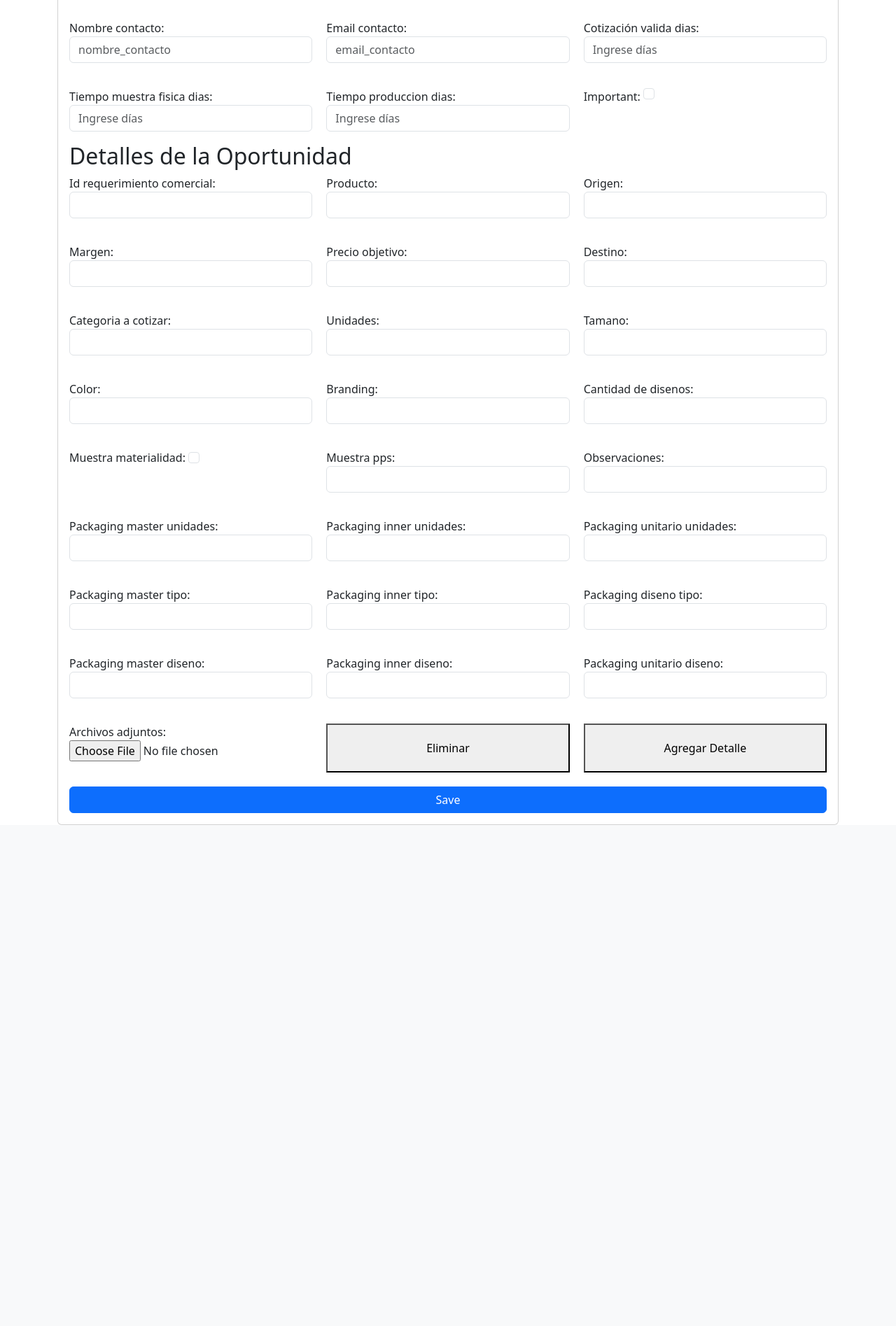
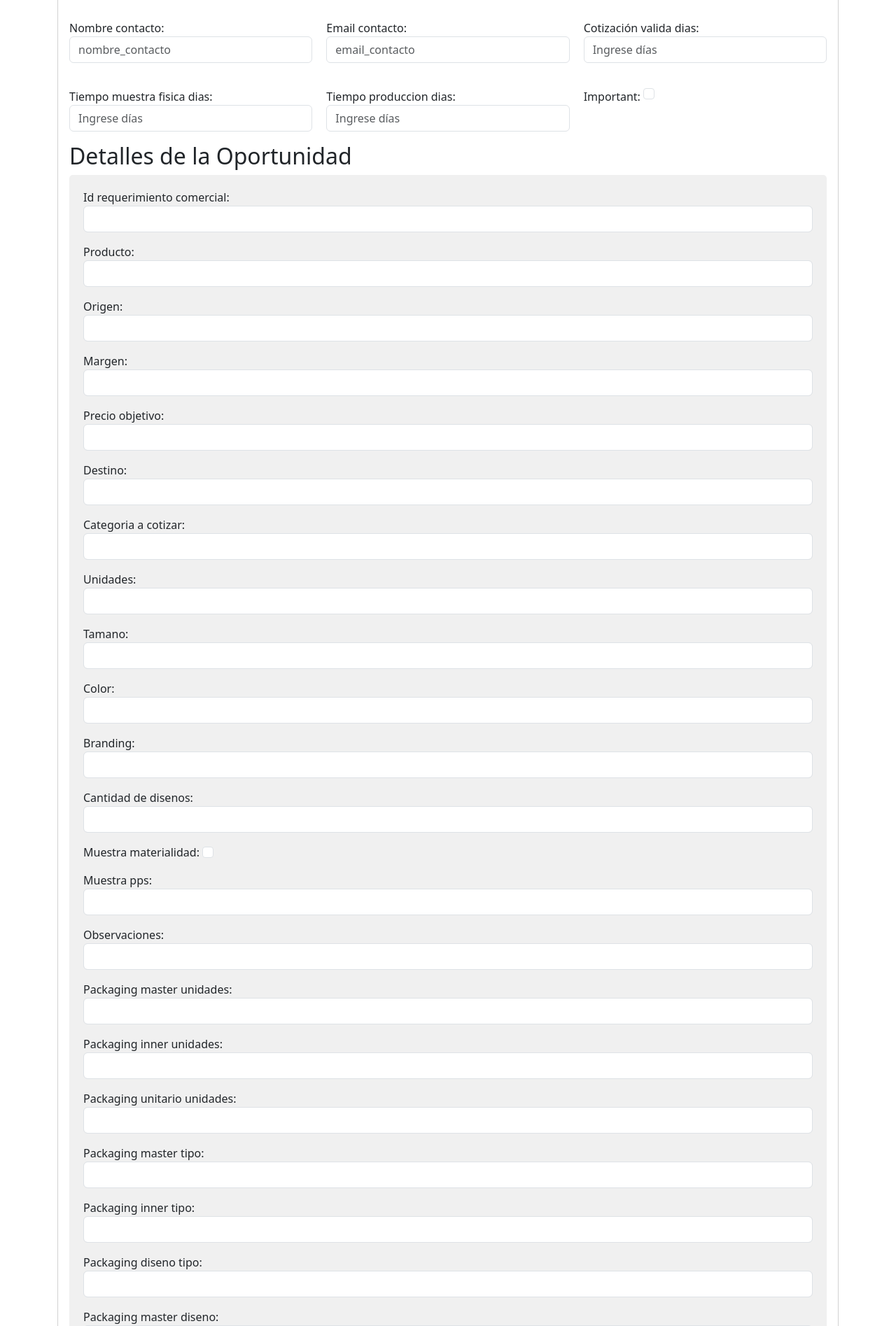
Before and after one commit to molivadatascience/django-auth-crud, a Django app: page /tasks/create/ in a window 1280 px wide. Shown: the part 821-2716 px from the top of the page at 70% size. Before the commit the page ends 2000 px from the top, so only its background shows below. Run offline with Django 5.2, Linux system fonts and the light colour scheme; the visitor is signed in with stand-in values (Sample User, id 1).

Commit message:
ajustes mmm

```diff
--- a/tasks/templates/create_task.html
+++ b/tasks/templates/create_task.html
@@ -17,6 +17,11 @@
         h2 {
             grid-column: span 3; /* Hace que el encabezado ocupe las 3 columnas */
         }
+        .detalle-oportunidad {
+            background-color: #f0f0f0; /* Color de fondo gris */
+            padding: 20px;
+            border-radius: 5px;
+        }
     </style>
     <div class="row">
         <div class="col-md-12 mt-5">
@@ -29,7 +34,7 @@
                     {{ task_form.as_p }}
                 </div>
                 <h2>Detalles de la Oportunidad</h2>
-                <div class="form-container">
+                <div class="detalle-oportunidad">
                     {{ detalle_oportunidad_form.as_p }}
                     <button type="button" onclick="removeRow(this)">Eliminar</button>
                     <button type="button" onclick="addRow()">Agregar Detalle</button>
```
